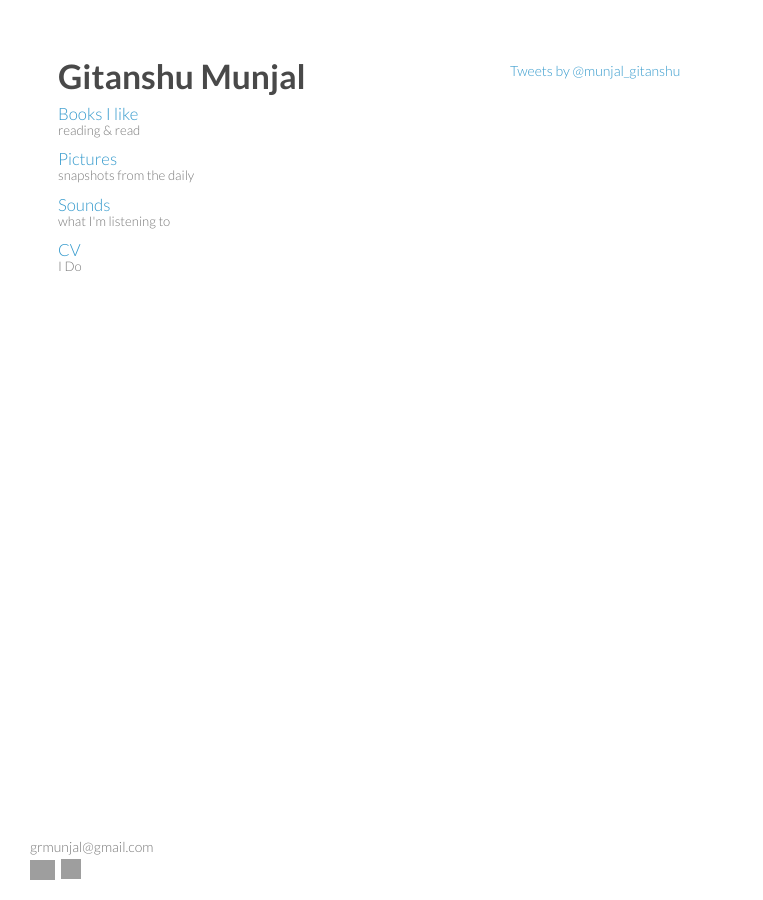
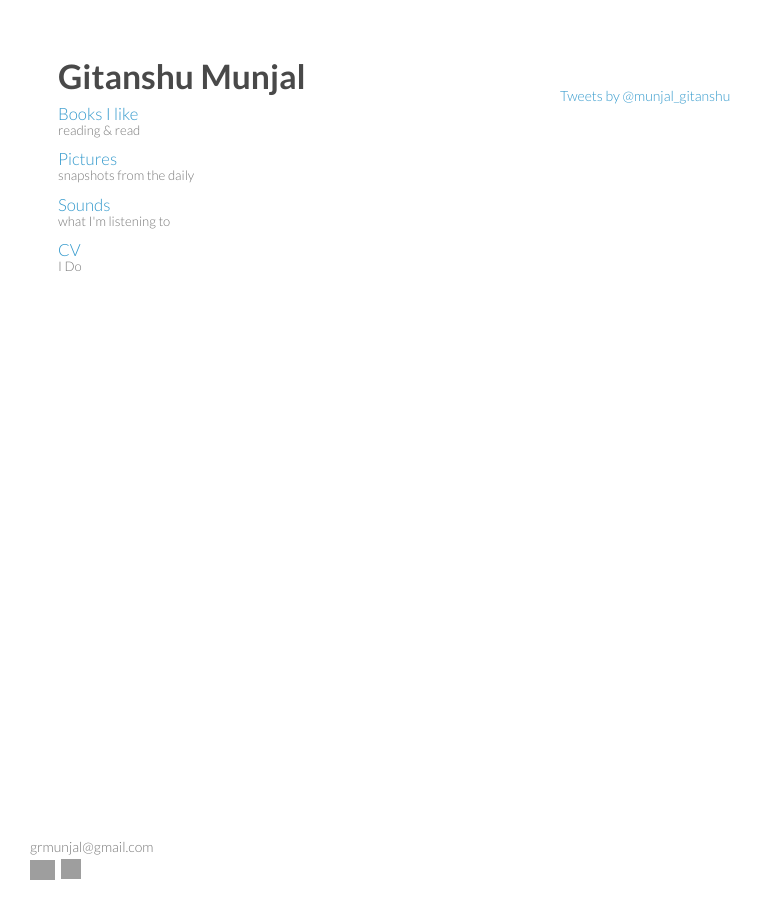
Before and after one commit to grmunjal/grmunjal.github.io, a Jekyll site: the page built from index.html, in a window 1280 px wide. Shown: the whole page, without its empty margins (0-763 px from the left). Built offline with Jekyll 4.4.1, drawn with Linux system fonts in a browser that asks for light colours; nearby versions of some CDN libraries; comment, search, counter and statistics services are not loaded; grey boxes are pictures that could not be loaded.

Commit message:
Update index.html

```diff
--- a/index.html
+++ b/index.html
@@ -4,7 +4,7 @@ title: Gitanshu Munjal
 ---
 
 
-<nav>
+<div id="twitter">
 <a class="twitter-timeline"  href="https://twitter.com/munjal_gitanshu" data-widget-id="540293487380267009" width="250">Tweets by @munjal_gitanshu</a>
 <script>!function(d,s,id){var js,fjs=d.getElementsByTagName(s)[0],p=/^http:/.test(d.location)?'http':'https';if(!d.getElementById(id)){js=d.createElement(s);js.id=id;js.src=p+"://platform.twitter.com/widgets.js";fjs.parentNode.insertBefore(js,fjs);}}(document,"script","twitter-wjs");</script>
-</nav>
+</div>
```
